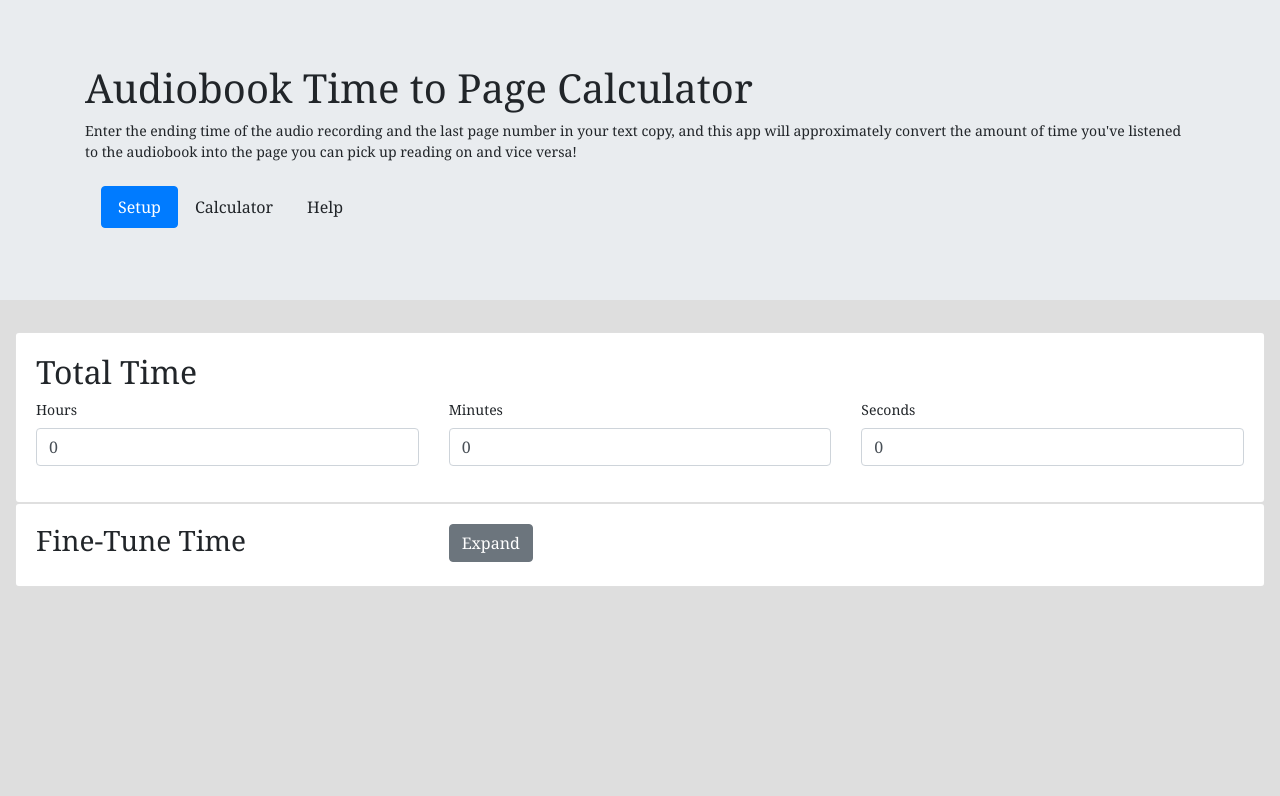
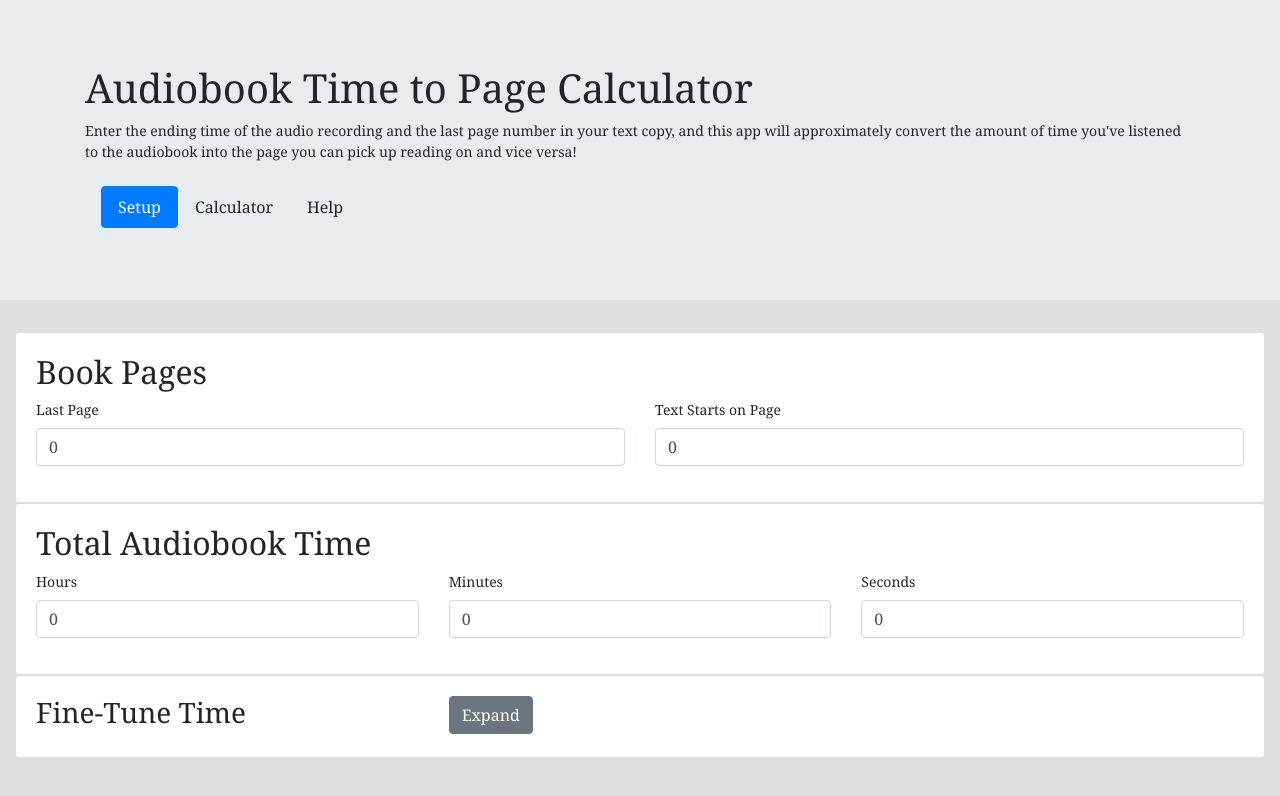
Before and after one commit to Alamantus/time-to-page, a React (Vite) app: page / in a window 1280 px wide. Shown: the top 796 px of the page. Built offline with nearby package versions, Linux system fonts and the light colour scheme.

Commit message:
Add TotalPages to SetupSection

```diff
--- a/src/components/SetupSection.js
+++ b/src/components/SetupSection.js
@@ -2,6 +2,7 @@ import React from 'react';
 
 import TotalTime from './time/TotalTime';
 import FineTuneTime from './time/FineTuneTime';
+import TotalPages from './pages/TotalPages';
 
 class SetupSection extends React.Component {
   constructor (props) {
@@ -21,6 +22,7 @@ class SetupSection extends React.Component {
 
   render () {
     return <section className="container-fluid">
+      <TotalPages />
       <TotalTime />
       <FineTuneTime
         isShown={this.state.showFineTuneSection}
--- /dev/null
+++ b/src/components/pages/TotalPages.js
@@ -0,0 +1,49 @@
+import React from 'react';
+import { connect } from 'react-redux';
+
+import {
+  updateTotalPages,
+  updateStartPages,
+} from '../../store/actionCreators/pages';
+
+const mapStateToProps = (state) => ({
+  total: state.pages.total,
+  start: state.pages.start,
+});
+
+const mapDispatchToProps = {
+  updateTotalPages,
+  updateStartPages,
+};
+
+const TotalPages = (props) => {
+  return <article className="card">
+    <section className="card-body">
+      <header>
+        <h2>Book Pages</h2>
+      </header>
+      <article className="row">
+        <div className="col form-group">
+          <label htmlFor="totalPages">Last Page</label>
+          <input className="form-control" id="totalPages"
+            type="number" step="1" min="0"
+            value={props.total}
+            onFocus={event => event.target.select()}
+            onChange={event => props.updateTotalPages(parseInt(event.target.value))}
+          />
+        </div>
+        <div className="col form-group">
+          <label htmlFor="startPage">Text Starts on Page</label>
+          <input className="form-control" id="startPage"
+            type="number" step="1" min="0"
+            value={props.start}
+            onFocus={event => event.target.select()}
+            onChange={event => props.updateStartPages(parseInt(event.target.value))}
+          />
+        </div>
+      </article>
+    </section>
+  </article>;
+}
+
+export default connect(mapStateToProps, mapDispatchToProps)(TotalPages);
--- a/src/components/time/TotalTime.js
+++ b/src/components/time/TotalTime.js
@@ -24,10 +24,8 @@ const mapDispatchToProps = {
 const TotalTime = (props) => {
   return <article className="card">
     <section className="card-body">
-      <header className="row">
-        <div className="col-md-3">
-          <h2>Total Time</h2>
-        </div>
+      <header>
+        <h2>Total Audiobook Time</h2>
       </header>
       <TimeColumns
         idPrefix='total'
```
